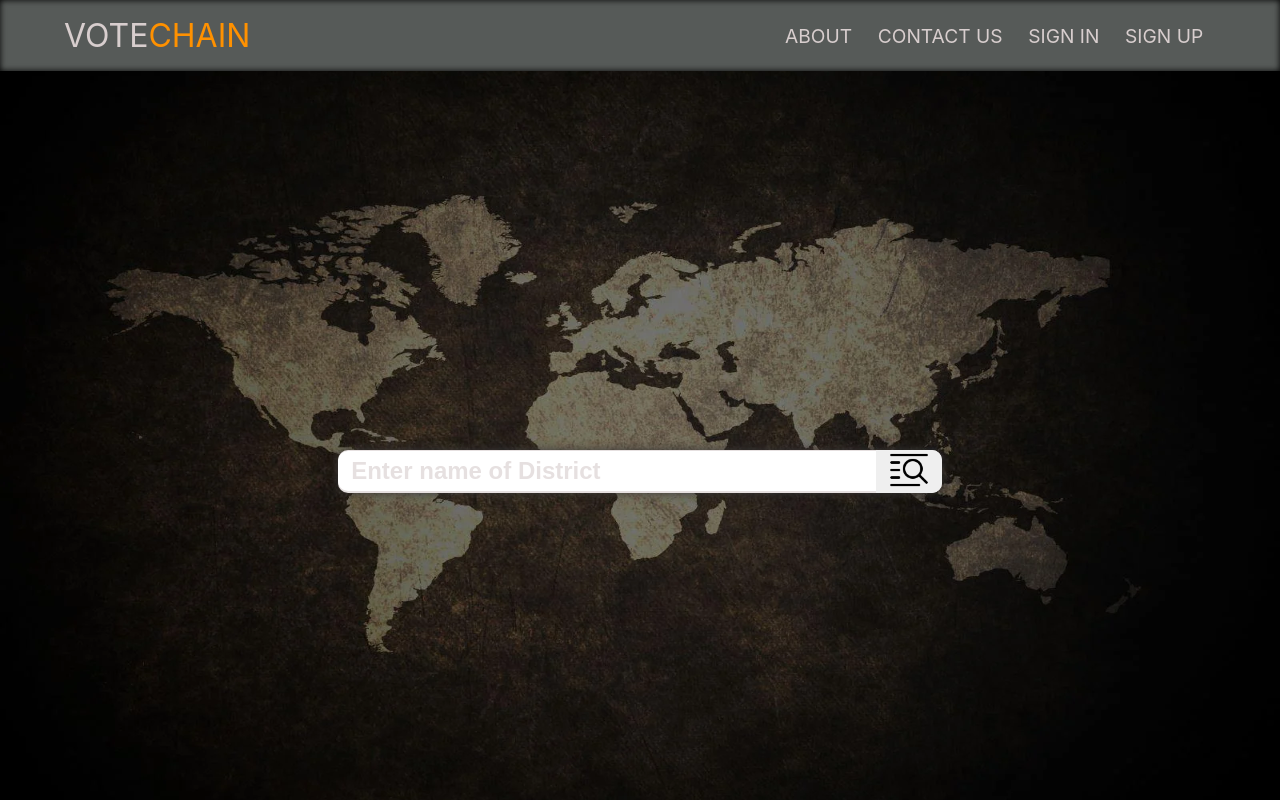
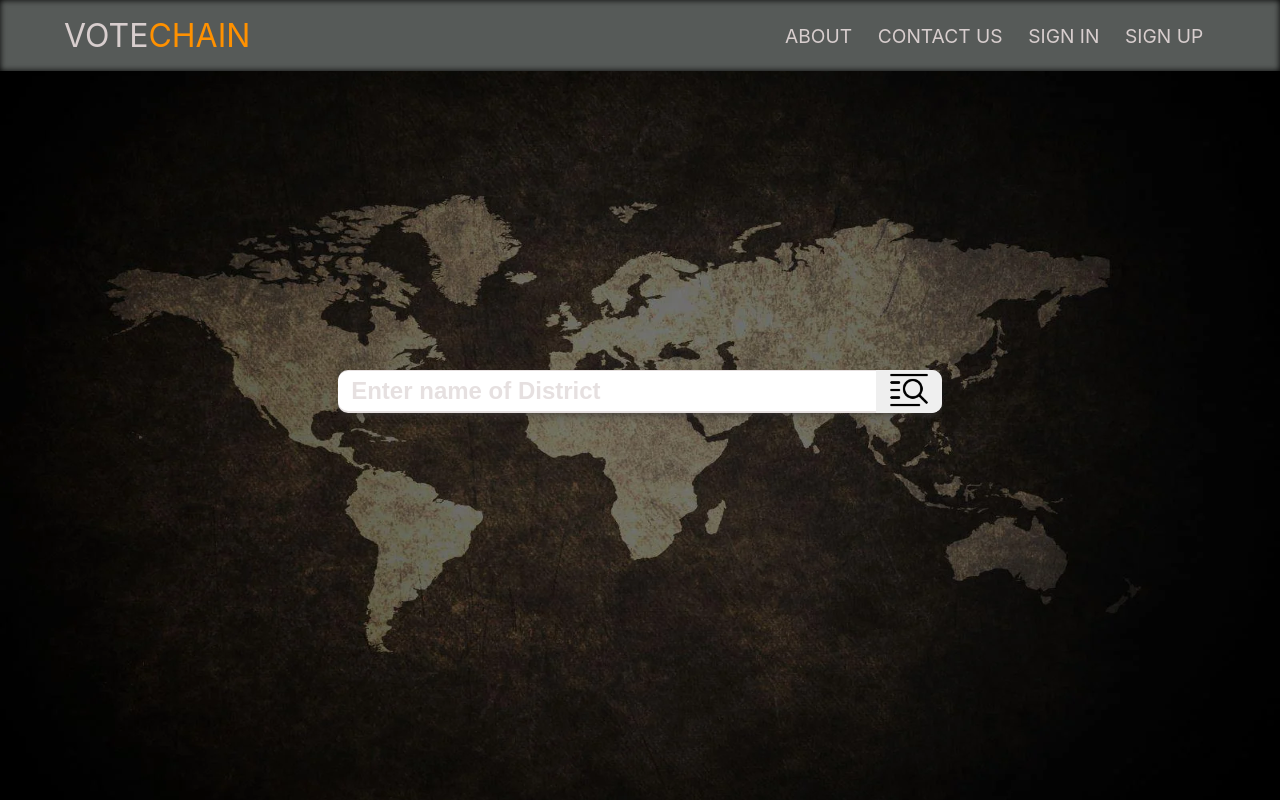
Before and after one commit to amanpreet-vi/project1, a React (Create React App) app: page / in a window 1280 px wide. Built offline with nearby package versions, Linux system fonts and the light colour scheme.

Commit message:
card controller changed

```diff
--- a/src/App.js
+++ b/src/App.js
@@ -10,7 +10,7 @@ import NavBar from './components/view/navBar';
 import './components/resource/stylesheet/app.css';
 
 import CandidateController from './components/controller/candidateController';
-import CardController from './components/controller/cardController';
+// import CardController from './components/controller/cardController';
 
 export default function App() {
 	return (
--- a/src/components/controller/cardController.js
+++ b/src/components/controller/cardController.js
@@ -1,7 +1,7 @@
 /** @format */
 
-import React from 'react';
-import Cards from '../view/card';
+import React from "react";
+import Cards from "../view/card";
 
 export default function CardController({ districts }) {
   return (
--- a/src/components/resource/stylesheet/admin.css
+++ b/src/components/resource/stylesheet/admin.css
@@ -23,6 +23,7 @@
   font-weight: bold;
   color: antiquewhite;
 }
+
 .adminInner {
   width: 100%;
   padding-bottom: 20vh;
--- a/src/components/resource/stylesheet/card.css
+++ b/src/components/resource/stylesheet/card.css
@@ -1,5 +1,5 @@
 .card-list {
-  width: 85vw;
+  width: auto;
   margin: 0 auto;
   display: grid;
   grid-template-columns: 1fr 1fr 1fr 1fr;
@@ -7,12 +7,13 @@
 }
 
 .card-container {
+  width: 15vw;
   display: flex;
   flex-direction: column;
   background-color: rgb(214, 208, 208);
   border-radius: 1em;
   box-shadow: 0px 0px 10px black inset;
-  padding: 25px;
+  padding: 20px;
   cursor: pointer;
   -moz-osx-font-smoothing: grayscale;
   backface-visibility: hidden;
--- a/src/components/resource/stylesheet/landing.css
+++ b/src/components/resource/stylesheet/landing.css
@@ -1,9 +1,17 @@
-.landingContainer div {
-  width: 100%;
+.landingContainer > .searchContainer {
+  /* width: 100%; */
   height: 100%;
   display: flex;
   flex-direction: column;
   align-items: center;
-  color: red;
+  /* color: red; */
+  justify-content: space-evenly;
+  overflow-x: scroll;
+}
+.landingContainer > .resultContainer {
+  width: 80%;
+  margin: auto;
+  display: flex;
+  align-items: center;
   justify-content: space-evenly;
 }
--- a/src/components/resource/stylesheet/landingPage.css
+++ /dev/null
@@ -1,5 +0,0 @@
-.landingContainer {
-  /* background-image: url("../images/background.png");
-  background-size: 100% 100%;
-  background-position: center; */
-}
--- a/src/components/resource/stylesheet/search.css
+++ b/src/components/resource/stylesheet/search.css
@@ -1,5 +1,6 @@
-.searchContainer {
+.searchContainer > form {
   border-radius: 10px;
+  margin-bottom: 20vh;
   border: none;
   outline: none;
   display: flex;
@@ -10,7 +11,7 @@
   background-color: rgb(230, 224, 224);
   color: black;
 }
-.searchContainer input {
+.searchContainer > form > input {
   width: 40vw;
   height: 5vh;
   border: none;
@@ -20,15 +21,15 @@
   border-top-left-radius: 10px;
   border-bottom-left-radius: 10px;
 }
-.searchContainer input::placeholder {
+.searchContainer > form > input::placeholder {
   font-weight: bolder;
   color: rgb(230, 224, 224);
 }
 
-.searchContainer input:focus::placeholder {
+.searchContainer > form > input:focus::placeholder {
   color: transparent;
 }
-.searchContainer button {
+.searchContainer > form > button {
   border: none;
   border-top-right-radius: 10px;
   border-bottom-right-radius: 10px;
@@ -39,7 +40,7 @@
   margin: 0;
   overflow: hidden;
 }
-.searchContainer button img {
+.searchContainer > form > button img {
   height: 5vh;
   width: auto;
 }
--- a/src/components/view/card.jsx
+++ b/src/components/view/card.jsx
@@ -1,7 +1,7 @@
 /** @format */
 
-import React from 'react';
-import '../resource/stylesheet/card.css';
+import React from "react";
+import "../resource/stylesheet/card.css";
 
 export default function Cards({ district }) {
   return (
--- a/src/components/view/searchView.jsx
+++ b/src/components/view/searchView.jsx
@@ -1,14 +1,14 @@
 /** @format */
 
-import React, { useState } from 'react';
-import '../resource/stylesheet/search.css';
-import arrowSearch from '../resource/images/search.png';
-import searchDistrict from '../controller/searchDistrict';
-//import CardView from './card';
-import CardController from '../controller/cardController';
+import React, { useState } from "react";
+import "../resource/stylesheet/search.css";
+import arrowSearch from "../resource/images/search.png";
+import searchDistrict from "../controller/searchDistrict";
+
+import CardController from "../controller/cardController";
 
 export default function SearchView() {
-	const [search, setSearch] = useState('');
+  const [search, setSearch] = useState("");
   const [districts, setDistricts] = useState([]);
   const [error, setError] = useState(false);
 
@@ -31,8 +31,8 @@ export default function SearchView() {
   };
   return (
     <>
-			<div>
-				<form action="#" className="searchContainer">
+      <div className="searchContainer">
+        <form action="#">
           <input
             className="search"
             type="text"
@@ -46,7 +46,7 @@ export default function SearchView() {
         </form>
       </div>
       {
-				<div>
+        <div className="resultContainer">
           {error ? (
             <p>Enter Valid District Name</p>
           ) : (
```
Lines whose indentation alone changed are shown as unchanged.
